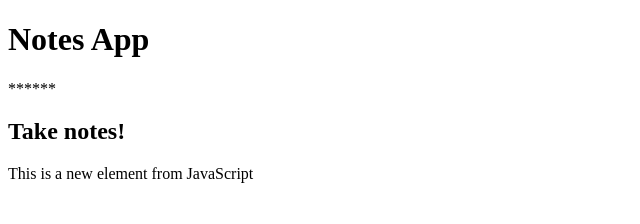
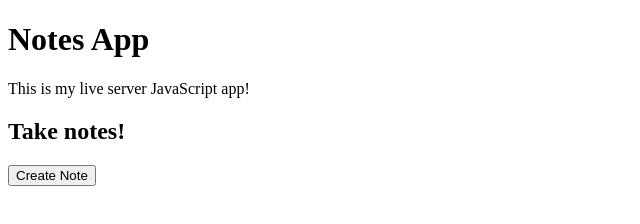
Before and after one commit to TaylorOD/udemy_javascript_course, a plain HTML site: page notes_app/index.html in a window 1280 px wide. Shown: the whole page, without its empty margins (0-640 px from the left). Drawn offline with Linux system fonts and the light colour scheme.

Commit message:
add event listener and button

```diff
--- a/notes_app/index.html
+++ b/notes_app/index.html
@@ -8,6 +8,7 @@
         <h1>Notes App</h1>
         <p>This is my live server JavaScript app!</p>
         <h2>Take notes!</h2>
+        <button>Create Note</button>
         <script src="notes_app.js"></script>
    </body>
 </html>
--- a/notes_app/notes_app.js
+++ b/notes_app/notes_app.js
@@ -13,21 +13,6 @@ const notes = [{
 
 }]
 
-// DOM
-
-// const p = document.querySelector("p")
-// p.remove()
-
-const ps = document.querySelectorAll("p")
-
-ps.forEach(function (p) {
-  p.textContent = " ****** "
-  // console.log(p.textContent)
-  // p.remove()
+document.querySelector("button").addEventListener("click", function (e) {
+  e.target.textContent = "The button was clicked"
 })
-
-// Add a new element (h1, p), then update content (give it a text value), put it somewhere in the app
-
-const newParagraph = document.createElement("p")
-newParagraph.textContent = "This is a new element from JavaScript"
-document.querySelector("body").appendChild(newParagraph)
--- a/todo_app/todo_app.js
+++ b/todo_app/todo_app.js
@@ -47,3 +47,8 @@ const incompleteTodo = todos.filter(function (todo) {
 const summary = document.createElement("h4")
 summary.textContent = `You have ${incompleteTodo.length} todos left`
 document.querySelector("body").appendChild(summary)
+
+
+document.querySelector("button").addEventListener("click", function (e) {
+  e.target.textContent = "Added Todo"
+})
```
Also changed, not shown: todo_app/index.html (+1 -0 lines).
